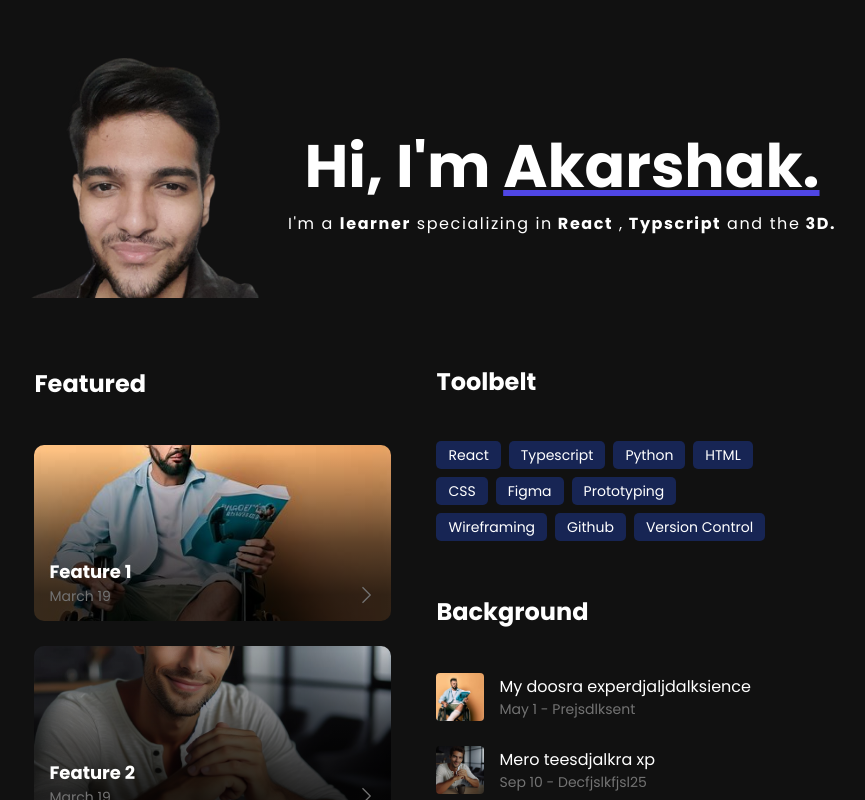
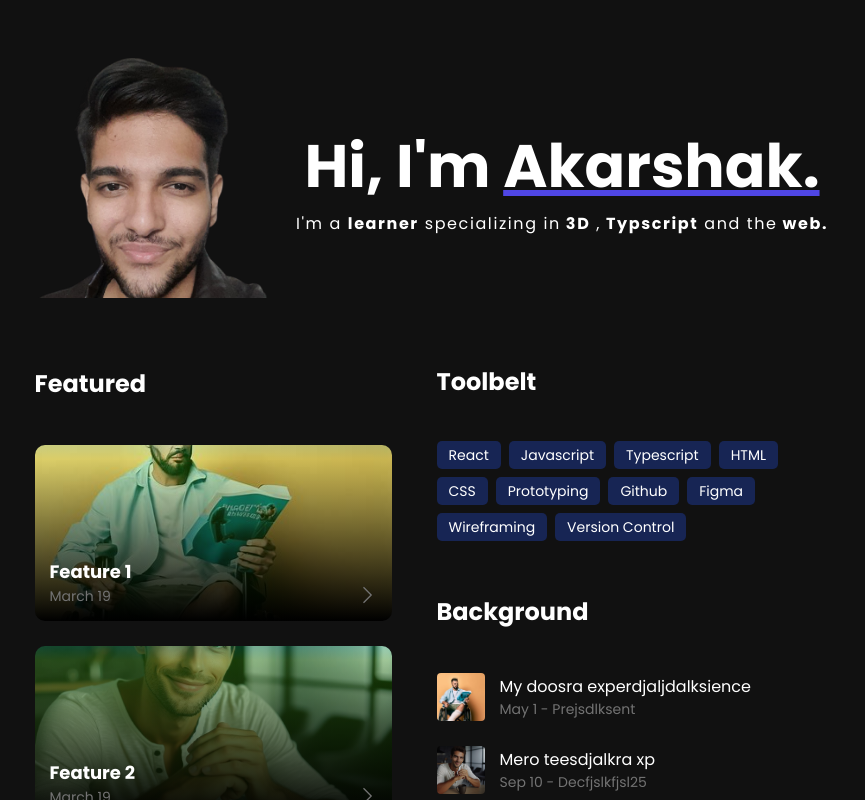
Before and after one commit to Aksaithon/Portfolio, a React (Vite) app: page / in a window 1280 px wide. Shown: the top 800 px of the page, without its empty margins (226-1091 px from the left). Built offline with nearby package versions, Linux system fonts and the light colour scheme.

Commit message:
gradient trial animation failed..

```diff
--- a/package.json
+++ b/package.json
@@ -12,6 +12,7 @@
   "dependencies": {
     "react": "^18.2.0",
     "react-dom": "^18.2.0",
+    "react-spring": "^9.7.3",
     "three": "^0.162.0"
   },
   "devDependencies": {
--- a/src/HomePgCOmponents/Featured.module.css
+++ b/src/HomePgCOmponents/Featured.module.css
@@ -1,27 +1,50 @@
 @import url("https://fonts.googleapis.com/css2?family=Poppins:wght@400;700&display=swap");
 
 .feature {
+  position: relative;
   display: flex;
   flex-direction: column;
 
   align-items: flex-start;
   justify-content: flex-end;
 
-  height: 146px;
+  height: 176px;
+  width: inherit;
 
   border-radius: 10px;
-  padding: 15px;
+  /* padding: 15px; */
   transition: all 0.2s ease;
+
+  overflow: hidden;
+}
+
+
+.grdnt {
+  position: absolute;
+  width: 100%;
+  height: 100%;
+
+  background: linear-gradient(
+      180deg,
+      rgba(0, 248, 99, 0.4) 1%,
+      rgba(82, 255, 1, 0.4) 8%,
+      rgba(0, 0, 0, 1) 100%
+    ),
+    lightgray 50% / cover no-repeat;
+
+  opacity: 0;
 }
 
 .feature:hover{
   scale: 1.05;
+  cursor: pointer;
 }
 
 .title_and_date_ui {
   display: flex;
   flex-direction: column;
   width: 100%;
+  padding-bottom: 15px;
 }
 
 .feature_title {
@@ -30,11 +53,15 @@
   color: #fff;
   font-size: 18px;
   line-height: 28px;
+  padding-left: 15px;
 }
 
 .date_ui {
   display: flex;
   flex-direction: row;
+
+  padding-left: 15px;
+  padding-right: 15px;
   justify-content: space-between;
 }
 
--- a/src/HomePgCOmponents/Featured.tsx
+++ b/src/HomePgCOmponents/Featured.tsx
@@ -1,3 +1,4 @@
+import { useState } from "react";
 import styles from "./Featured.module.css";
 
 interface featureData {
@@ -7,16 +8,19 @@ interface featureData {
 }
 
 const Featured: React.FC<featureData> = ({ image, title, date }) => {
+
+  const [hover, setHover] = useState(false);
   return (
     <>
       <div
-
         className={styles.feature}
         style={{
-          background: `linear-gradient(180deg, rgba(0, 0, 0, 0.00) 3.04%, rgba(0, 0, 0, 0.59) 55.72%, rgba(0, 0, 0, 0.78) 84.9%), url(${image}) lightgray 50% / cover no-repeat`,
+          background: hover ? `linear-gradient(180deg, rgba(0, 248, 99, 0) 1%, rgba(82, 255, 1, 0) 8%, rgba(0, 0, 0, 1) 100%), url(${image}) lightgray 50% / cover no-repeat` : `linear-gradient(180deg, rgba(0, 248, 99, 0.2) 1%, rgba(82, 255, 1, 0.2) 8%, rgba(0, 0, 0, 1) 100%), url(${image}) lightgray 50% / cover no-repeat`,
           backgroundSize: "cover",
           backgroundPosition: "center",
         }}
+        onMouseEnter={() => {setHover(true)}}
+        onMouseLeave={() => {setHover(false)}}
       >
         <div className={styles.title_and_date_ui}>
           <div className={styles.feature_title}>{title}</div>
--- a/src/HomePgCOmponents/HomePage.tsx
+++ b/src/HomePgCOmponents/HomePage.tsx
@@ -16,9 +16,9 @@ const HomePage = () => {
 
             <div className={styles.captions}>
               I'm a <span className={styles.bold}>learner</span> specializing in
-              <span className={styles.bold}> React</span> ,
+              <span className={styles.bold}> 3D</span> ,
               <span className={styles.bold}> Typscript</span> and the
-              <span className={styles.bold}> 3D.</span>
+              <span className={styles.bold}> web.</span>
             </div>
           </div>
         </div>
--- a/src/HomePgCOmponents/Toolbelt.tsx
+++ b/src/HomePgCOmponents/Toolbelt.tsx
@@ -7,14 +7,14 @@ const Toolbelt = () => {
         <div className={styles.toolbelt_title}>Toolbelt</div>
         <ul>
           <li>React</li>
+          <li>Javascript</li>
           <li>Typescript</li>
-          <li>Python</li>
           <li>HTML</li>
           <li>CSS</li>
+          <li>Prototyping</li>
+          <li>Github</li>
           <li>Figma</li>
-          <li>Prototyping</li>
           <li>Wireframing</li>
-          <li>Github</li>
           <li>Version Control</li>
         </ul>
       </div>
```
Also changed, not shown: 1 other file (tests, documents, lock files or other folders).
